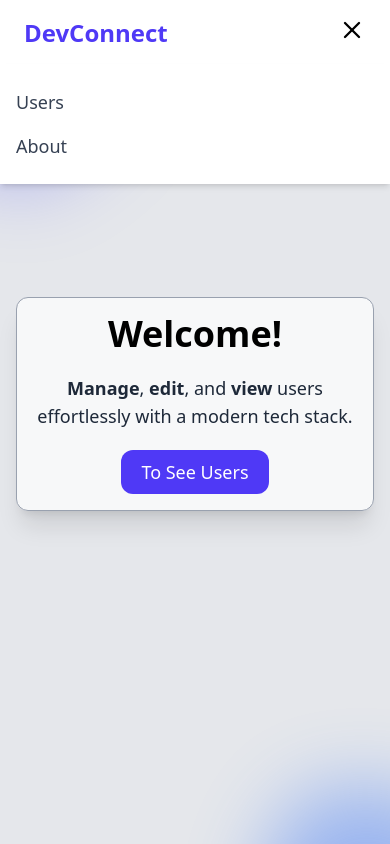
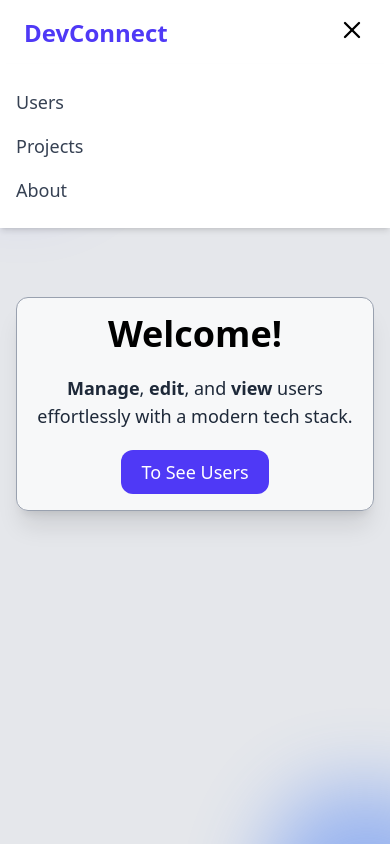
Before and after one commit to MrBakieth/devconnect-next, a Next.js app: page / in a window 390 px wide. Both pictures are taken after a click on the button 352 px from the left and 30 px from the top of the page. Shown: the top 844 px of the page. Built offline with nearby package versions, Linux system fonts and the light colour scheme.

Commit message:
Added forgotten Projects tab to mobile hamburger menu

```diff
--- a/src/app/components/Navbar.tsx
+++ b/src/app/components/Navbar.tsx
@@ -62,6 +62,12 @@ const Navbar = () => {
               Users
             </Link>
             <Link
+              href="/projects"
+              className="block text-gray-700 hover:text-indigo-600 transition text-lg font-medium py-2"
+            >
+              Projects
+            </Link>
+            <Link
               href="/about_project"
               className="block text-gray-700 hover:text-indigo-600 transition text-lg font-medium py-2"
             >
```
